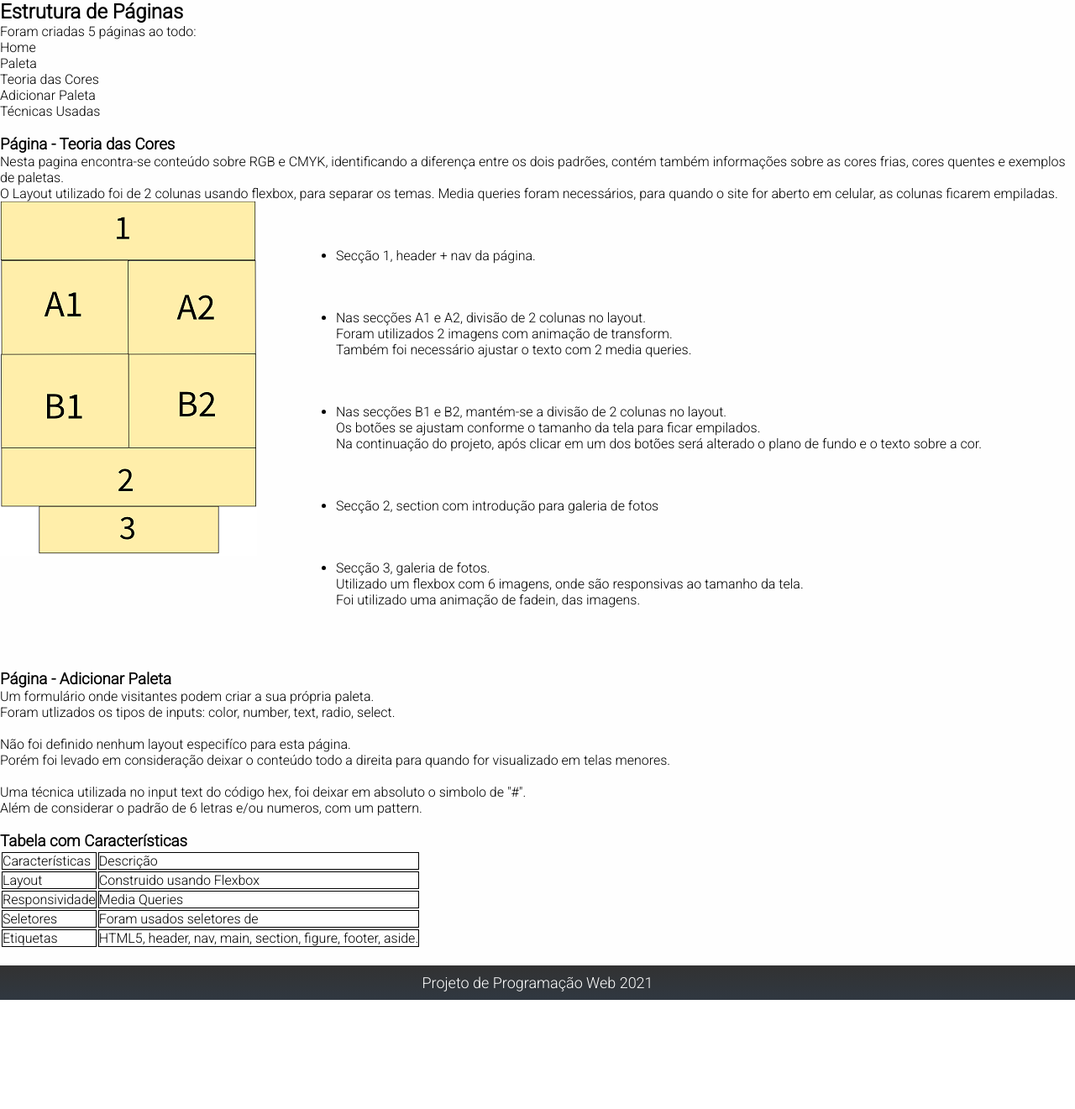
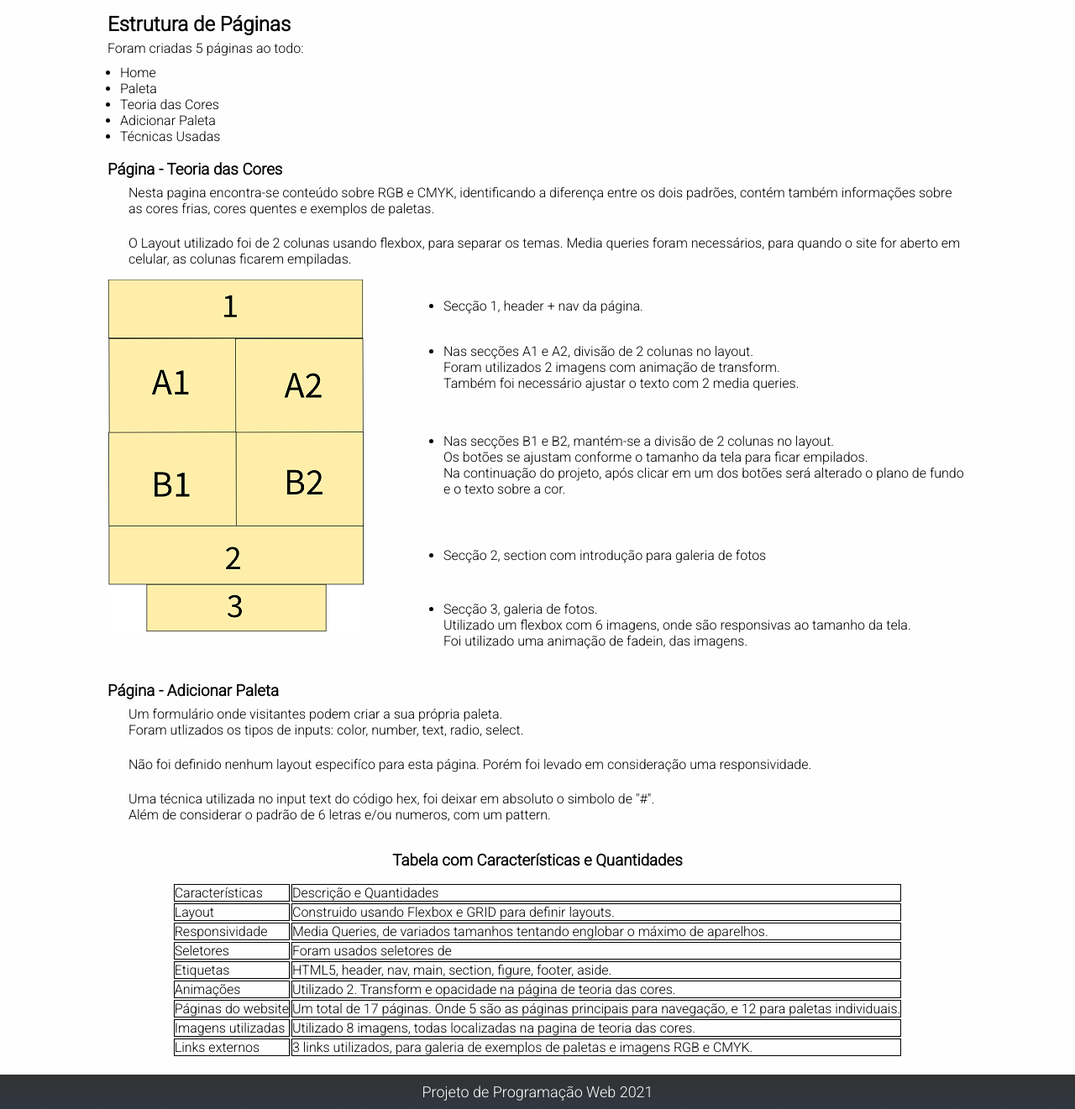
Before and after one commit to joao-21900074/projeto-pw, a PHP site: page /about_site.html in a window 1280 px wide. Shown: the part 61-1382 px from the top of the page at 84% size. Before the commit the page ends 1252 px from the top, so only its background shows below. Run offline with PHP 8.4, Linux system fonts and the light colour scheme; lists and menus that the app fills with data are empty.

Commit message:
Arrumando margens e toques finais

```diff
--- a/about_site.html
+++ b/about_site.html
@@ -25,8 +25,8 @@
         </nav>
     </header>
 
-    <main>
-        <section>
+    <main id="all_about_site">
+        <section id="start_top">
 
             <h2>Estrutura de Páginas</h2>
 
@@ -41,13 +41,14 @@
             <br>
         </section>
 
+        <section id="TdC">
+
             <h3>Página - Teoria das Cores</h3>
 
-        <section id="TdC">
             <p>
                 Nesta pagina encontra-se conteúdo sobre RGB e CMYK, identificando a diferença entre os dois padrões,
-                contém também informações sobre as cores frias, cores quentes e exemplos de paletas.
-                <br>
+                contém também informações sobre as cores frias, cores quentes e exemplos de paletas.</p>
+            <p>
                 O Layout utilizado foi de 2 colunas usando flexbox, para separar os temas.
                 Media queries foram necessários, para quando o site for aberto em celular, as colunas ficarem empiladas.
             <figure id="teo_lay">
@@ -78,40 +79,43 @@
 
         <br>
 
+        <section id="AP">
+
             <h3>Página - Adicionar Paleta</h3>
 
-        <p name="AP">
+            <p>
                 Um formulário onde visitantes podem criar a sua própria paleta.<br>
-            Foram utlizados os tipos de inputs: color, number, text, radio, select.<br><br>
+                Foram utlizados os tipos de inputs: color, number, text, radio, select.</p>
 
-            Não foi definido nenhum layout especifíco para esta página.<br>
-            Porém foi levado em consideração deixar o conteúdo todo a direita
-            para quando for visualizado em telas menores.<br><br>
+            <p>Não foi definido nenhum layout especifíco para esta página.
+                Porém foi levado em consideração uma responsividade.<br></p>
 
-            Uma técnica utilizada no input text do código hex, foi deixar em absoluto o simbolo de "#".<br>
+            <p>Uma técnica utilizada no input text do código hex, foi deixar em absoluto o simbolo de "#".<br>
                 Além de considerar o padrão de 6 letras e/ou numeros, com um pattern.
             </p>
+        </section>
 
         <br>
 
-        <h3>Tabela com Características</h3>
+        <section id="table_section">
+            <h3>Tabela com Características e Quantidades</h3>
 
             <table id="table_tec">
                 <thead>
                     <tr>
                         <th>Características</th>
-                    <th>Descrição</th>
+                        <th>Descrição e Quantidades</th>
                     </tr>
                 </thead>
                 <tbody>
                     <tr>
                         <th>Layout</th>
-                    <th>Construido usando Flexbox</th>
+                        <th>Construido usando Flexbox e GRID para definir layouts.</th>
                     </tr>
 
                     <tr>
                         <th>Responsividade</th>
-                    <th>Media Queries</th>
+                        <th>Media Queries, de variados tamanhos tentando englobar o máximo de aparelhos.</th>
                     </tr>
 
                     <tr>
@@ -123,8 +127,30 @@
                         <th>Etiquetas</th>
                         <th>HTML5, header, nav, main, section, figure, footer, aside.</th>
                     </tr>
+
+                    <tr>
+                        <th>Animações</th>
+                        <th>Utilizado 2. Transform e opacidade na página de teoria das cores.</th>
+                    </tr>
+
+                    <tr>
+                        <th>Páginas do website</th>
+                        <th>Um total de 17 páginas. Onde 5 são as páginas principais para navegação, e 12 para paletas
+                            individuais.</th>
+                    </tr>
+
+                    <tr>
+                        <th>Imagens utilizadas</th>
+                        <th>Utilizado 8 imagens, todas localizadas na pagina de teoria das cores.</th>
+                    </tr>
+
+                    <tr>
+                        <th>Links externos</th>
+                        <th>3 links utilizados, para galeria de exemplos de paletas e imagens RGB e CMYK.</th>
+                    </tr>
                 </tbody>
             </table>
+        </section>
     </main>
 
     <footer>
--- a/style.css
+++ b/style.css
@@ -277,9 +277,14 @@ footer > p {
     text-align: center;
 }
 
+#top_about_colors > *{
+    padding: 15px;
+}
+
 .layout_2colunas {
     display: flex;
     text-align: center;
+    padding-bottom: 15px;
 }
 
 .colunas {
@@ -377,11 +382,12 @@ footer > p {
     align-content: center;
     flex-direction: column;
     text-align: center;
-    margin-top: 50px;
+    margin-top: 25px;
 }
 
 #text_palletes{
     margin: auto;
+    margin-bottom: 15px;
 }
 
 .flex_6imgs{
@@ -408,11 +414,11 @@ footer > p {
     }
 
     #text_rgb{
-        margin-top: 60px;
+        margin-top: 5px;
     }
 
     #text_cmyk{
-        margin-top: 60px;
+        margin-top: 5px;
     }
 
     .flex_6imgs{
@@ -441,11 +447,11 @@ footer > p {
     }
 
     #text_rgb{
-        margin-top: -72px;
+        margin-top: -50px;
     }
 
     #text_cmyk{
-        margin-top: -72px;
+        margin-top: -50px;
     }
 
     .flex_6imgs{
@@ -488,14 +494,43 @@ footer > p {
 
 /*Estilo da Página - Sobre o Site*/
 
+#all_about_site{
+    display: flex;
+    flex-direction: column;
+    margin: 0px auto;
+    width: 80%;
+}
+
+#start_top{
+    margin-top: 15px;
+}
+
+#start_top > ul{
+    padding-top: 10px;
+    padding-left: 15px;
+}
+
+#start_top > p{
+    padding-top: 5px;
+}
+
+#TdC p{
+    padding: 7px 0px 15px 25px;
+}
+
+#table_tec{
+    margin: 0 auto;
+}
+
 #TdC_tec, th{
     border: 1px solid;
     text-align: left;
     font-weight: normal;
 }
 
-#TdC_tec thead tr th{
-    font-weight: bold;
+#table_section > h3{
+    margin-bottom: 15px;
+    text-align: center;
 }
 
 #teo_lay img{
@@ -507,7 +542,27 @@ footer > p {
 }
 
 #teo_lay_exp li{
-    margin: 55px 0;
+    margin: 0px 0px 20px;
+}
+
+#teo_lay_exp > li:nth-child(2){
+    padding-top: 15px;
+}
+
+#teo_lay_exp > li:nth-child(3){
+    padding-top: 30px;
+}
+
+#teo_lay_exp > li:nth-child(4){
+    padding-top: 40px;
+}
+
+#teo_lay_exp > li:nth-child(5){
+    padding-top: 25px;
+}
+
+#AP p{
+    padding: 7px 0px 15px 25px;
 }
 
 @media screen and (max-width: 900px) {
@@ -517,6 +572,11 @@ footer > p {
     }
 
     #teo_lay_exp{
-        margin-left: 0;
+        margin: 0px;
+    }
+
+    #teo_lay_exp > li{
+        padding-top: 0px;
+        margin: 0px 0px 0px 0px;
     }
 }
```
Also changed, not shown: about_colors.html (+4 -5 lines). Lines whose indentation alone changed are shown as unchanged.
